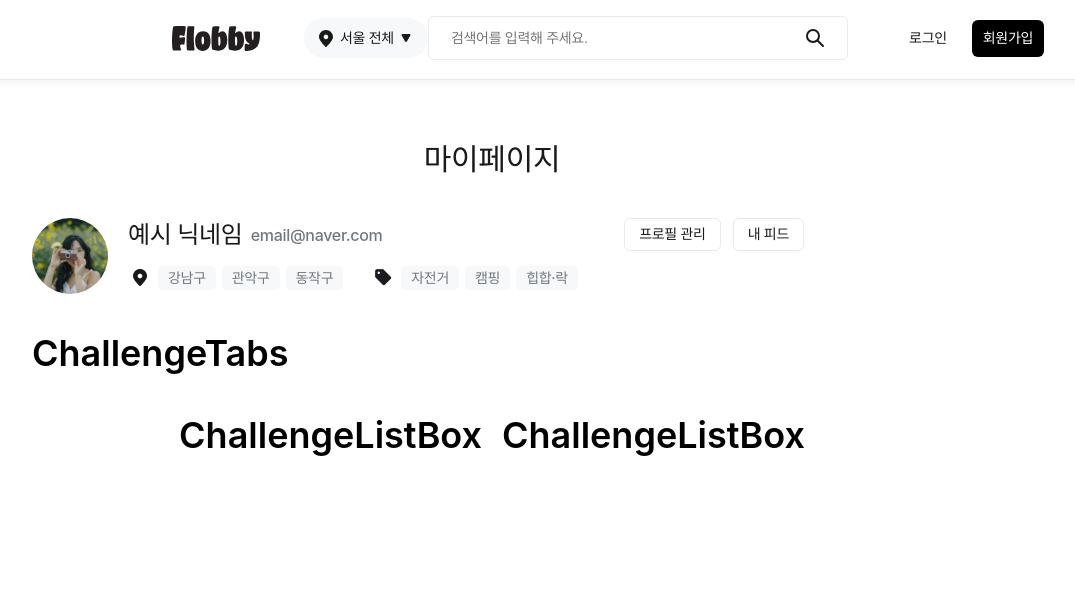
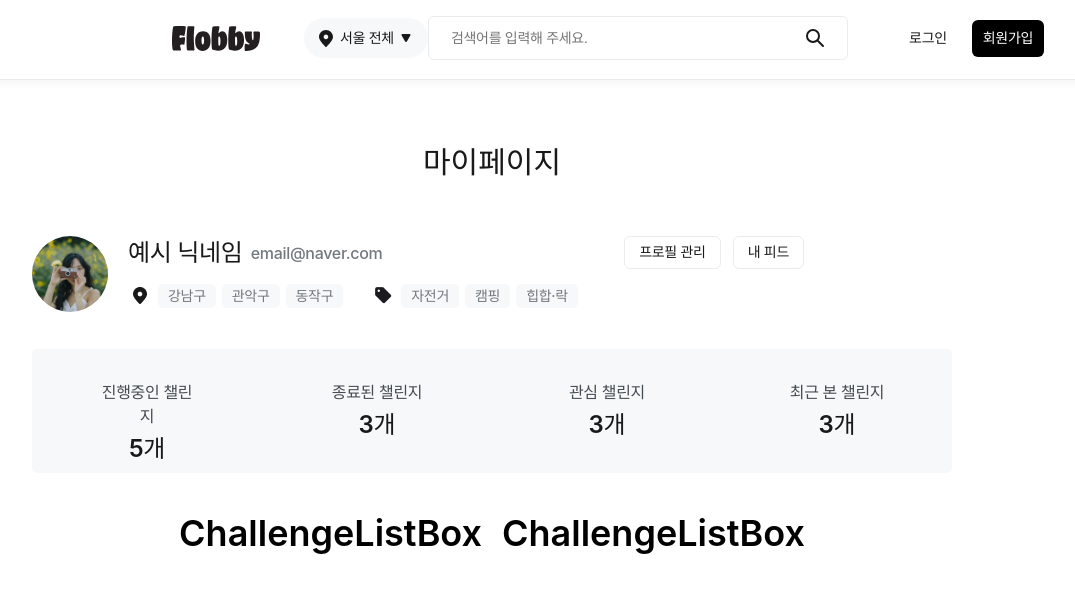
Before and after one commit to kelvin3476/Flobby, a React (Vite) app: page /mypage in a window 1280 px wide. Shown: the top 592 px of the page, without its empty margins (148-1223 px from the left). Built offline with nearby package versions, Linux system fonts and the light colour scheme; no server answers.

Commit message:
Design: Challenge Navigator 퍼블

```diff
--- /dev/null
+++ b/src/components/mypage/main/ChallengeNavigator.tsx
@@ -0,0 +1,28 @@
+import React from 'react';
+import '@/styles/mypage/ChallengeNavigatore.scss';
+
+const challengeNavigatorData = [
+  { type: 'inProgress', label: '진행중인 챌린지', count: 5 },
+  { type: 'completed', label: '종료된 챌린지', count: 3 },
+  { type: 'interested', label: '관심 챌린지', count: 3 },
+  { type: 'recentlyViewed', label: '최근 본 챌린지', count: 3 },
+];
+const ChallengeNavigator = () => {
+  return (
+    <div className="challenge-navigator-wrapper">
+      {challengeNavigatorData?.map(data => {
+        return (
+          <div
+            className="challenge-navigator-item-box"
+            onClick={() => console.log(`${data.label} box click!`)}
+          >
+            <div className="challenge-navigator-item-label">{data.label}</div>
+            <div className="challenge-navigator-item-count">{data.count}개</div>
+          </div>
+        );
+      })}
+    </div>
+  );
+};
+
+export default ChallengeNavigator;
--- a/src/components/mypage/main/ChallengeTabs.tsx
+++ /dev/null
@@ -1,7 +0,0 @@
-import React from 'react';
-
-const ChallengeTabs = () => {
-  return <div>ChallengeTabs</div>;
-};
-
-export default ChallengeTabs;
--- a/src/pages/mypage/MyPage.tsx
+++ b/src/pages/mypage/MyPage.tsx
@@ -3,7 +3,7 @@ import MainHeader from '@/components/header/MainHeader';
 import useMainPage from '@/hooks/main/useMainPage';
 import React from 'react';
 import ProfileInfo from '@/components/mypage/main/ProfileInfo';
-import ChallengeTabs from '@/components/mypage/main/ChallengeTabs';
+import ChallengeNavigator from '@/components/mypage/main/ChallengeNavigator';
 import ChallengeListBox from '@/components/mypage/main/ChallengeListBox';
 import '@/styles/mypage/MyPage.scss';
 
@@ -14,9 +14,10 @@ const MyPage = () => {
       <MainHeader accessToken={accessToken} />
       <div className="mypage-content-container">
         <Title titleName="마이페이지" className="my-page-title" />
+        <div className="mypage-info-container">
           <div className="mypage-header">
             <ProfileInfo />
-          <ChallengeTabs />
+            <ChallengeNavigator />
           </div>
           <div className="mypage-challenge-box">
             <ChallengeListBox />
@@ -24,6 +25,7 @@ const MyPage = () => {
           </div>
         </div>
       </div>
+    </div>
   );
 };
 
--- /dev/null
+++ b/src/styles/mypage/ChallengeNavigatore.scss
@@ -0,0 +1,35 @@
+.challenge-navigator-wrapper {
+  display: flex;
+  align-items: center;
+  border-radius: 5px;
+  background: #f7f8f9;
+
+  .challenge-navigator-item-box {
+    display: flex;
+    width: 230px;
+    height: 124px;
+    padding: 31px 63px;
+    flex-direction: column;
+    align-items: center;
+    gap: 4px;
+    cursor: pointer;
+
+    .challenge-navigator-item-label {
+      color: #454c53;
+      font-size: 16px;
+      font-style: normal;
+      font-weight: 500;
+      line-height: 24px;
+      letter-spacing: -0.3px;
+    }
+
+    .challenge-navigator-item-count {
+      color: #191919;
+      font-size: 24px;
+      font-style: normal;
+      font-weight: 600;
+      line-height: 33.6px;
+      letter-spacing: -0.3px;
+    }
+  }
+}
--- a/src/styles/mypage/mypage.scss
+++ b/src/styles/mypage/mypage.scss
@@ -8,6 +8,13 @@
   gap: 58px;
 
   .mypage-content-container {
+    display: flex;
+    width: 1280px;
+    flex-direction: column;
+    align-items: center;
+    gap: 54px;
+
+    .mypage-info-container {
       display: flex;
       min-width: 920px;
       flex-direction: column;
@@ -37,3 +44,4 @@
       }
     }
   }
+}
```
Lines whose indentation alone changed are shown as unchanged.
